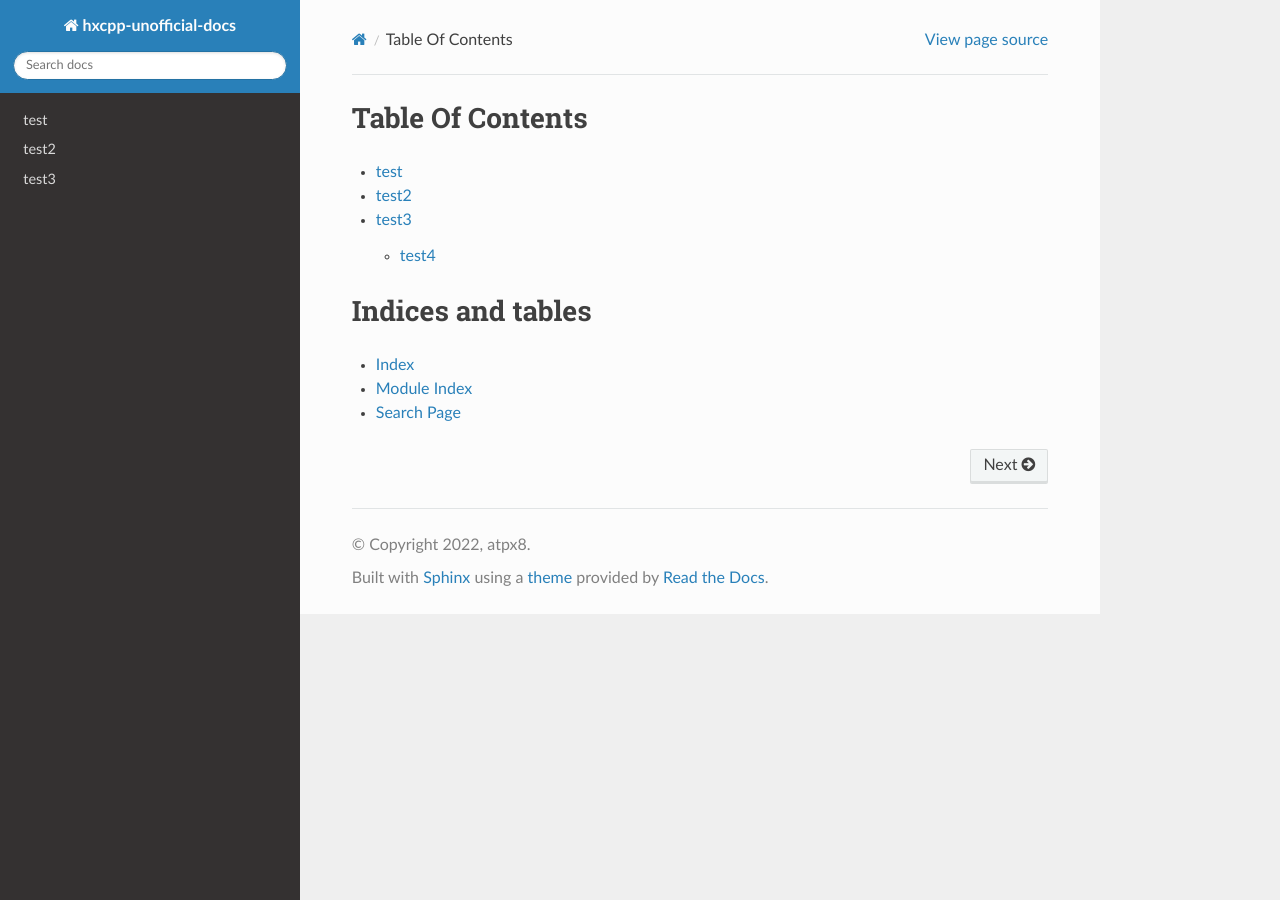
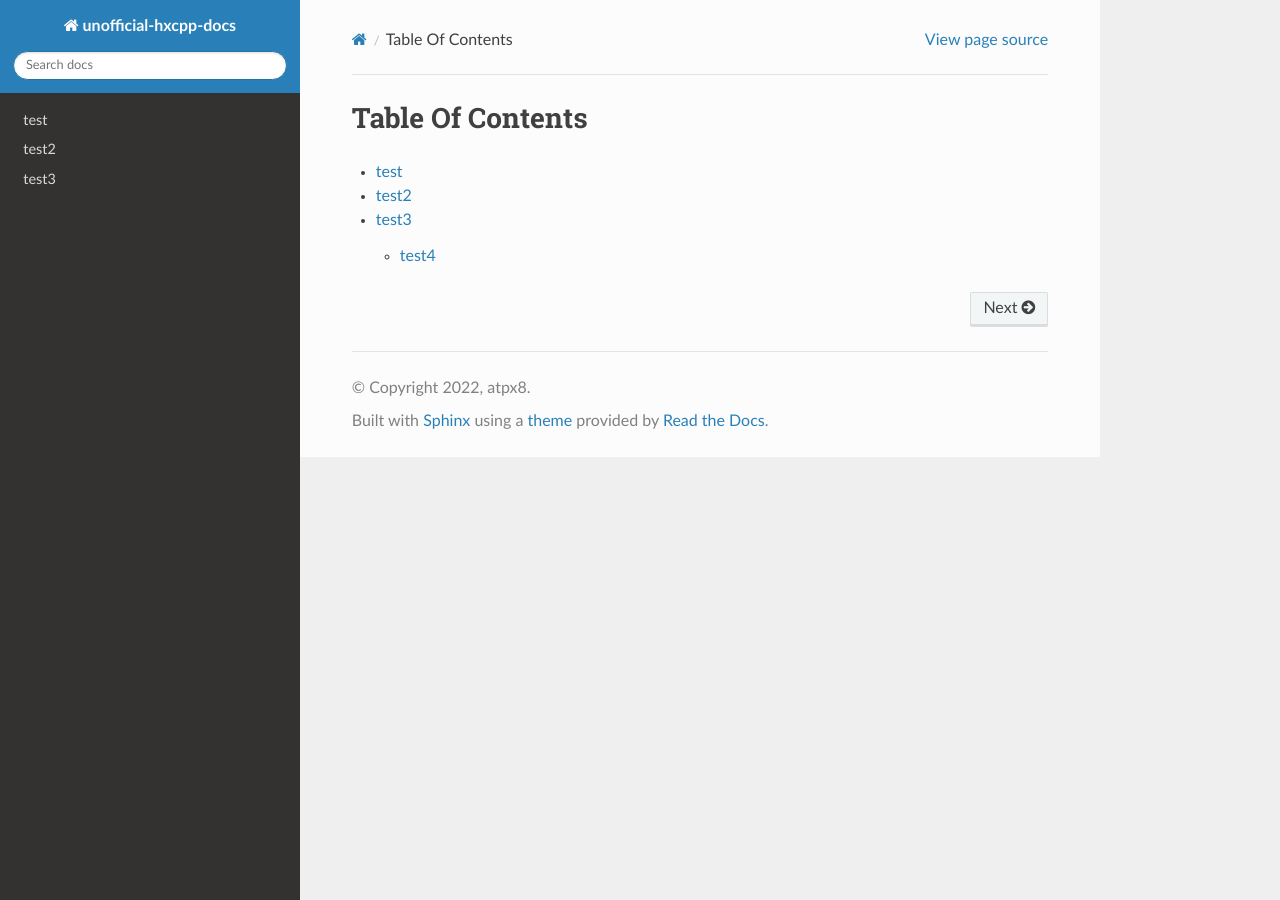
Before and after one commit to SomeoneSom/unofficial-hxcpp-docs, a Sphinx documentation site: the page built from docs/source/index.rst, in a window 1280 px wide. Built offline with Sphinx 7.4.7 and the Read the Docs theme 2.0.0, drawn with Linux system fonts in a browser that asks for light colours.

Commit message:
remove typo and indicies

```diff
--- a/docs/source/conf.py
+++ b/docs/source/conf.py
@@ -6,7 +6,7 @@
 # -- Project information -----------------------------------------------------
 # https://www.sphinx-doc.org/en/master/usage/configuration.html#project-information
 
-project = 'hxcpp-unofficial-docs'
+project = 'unofficial-hxcpp-docs'
 copyright = '2022, atpx8'
 author = 'atpx8'
 release = ''
--- a/docs/source/index.rst
+++ b/docs/source/index.rst
@@ -13,10 +13,3 @@ Table Of Contents
    test123
    test2
    test3/index
-
-Indices and tables
-==================
-
-* :ref:`genindex`
-* :ref:`modindex`
-* :ref:`search`
```
